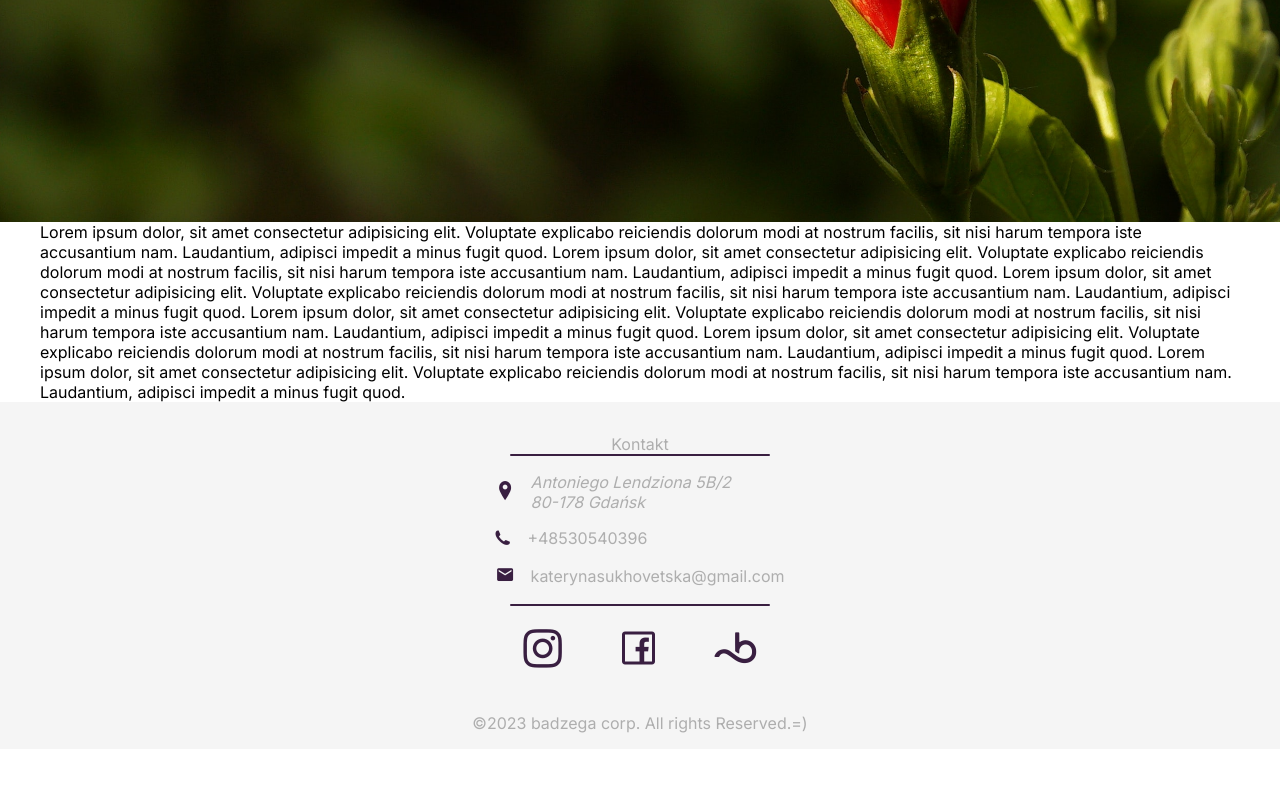
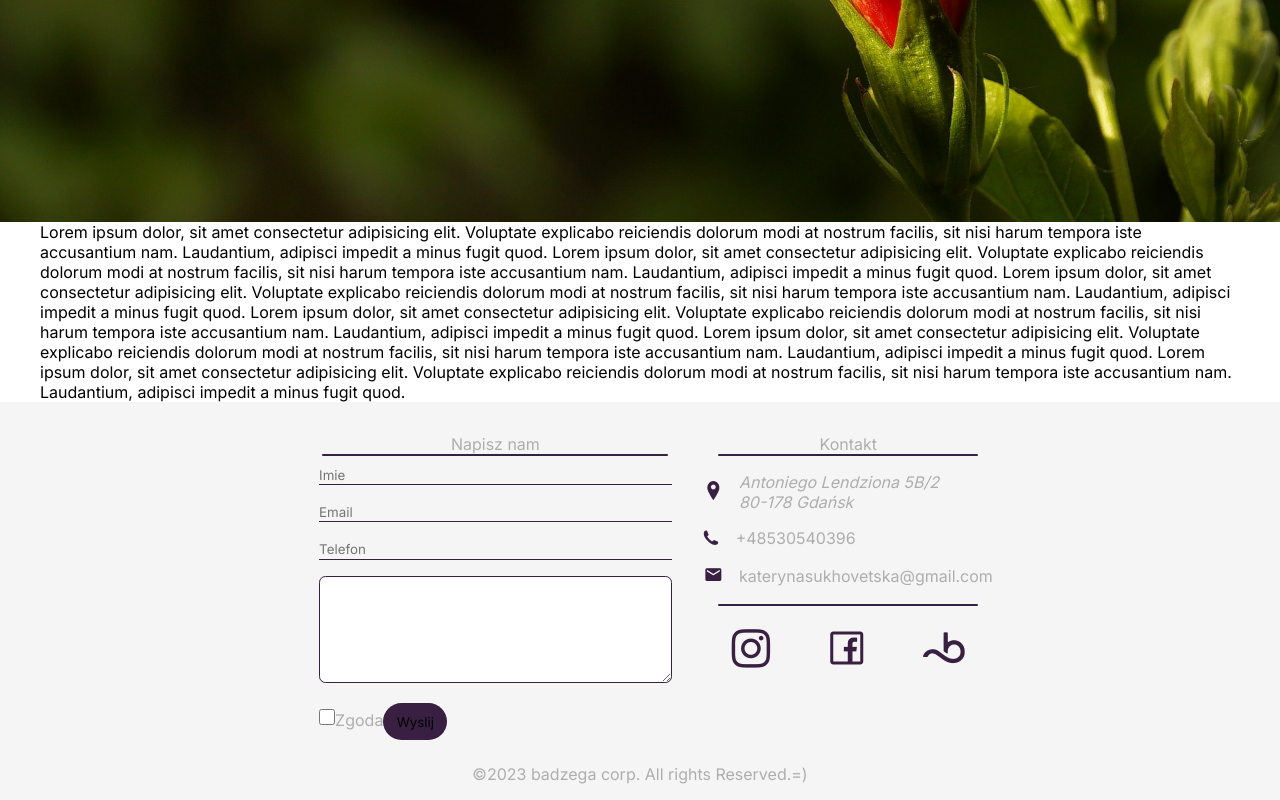
Before and after one commit to Serhiipl/Looks-on-next, a Next.js app: page / in a window 1280 px wide. Shown: the part 578-1378 px from the top of the page. Before the commit the page ends 1327 px from the top, so only its background shows below. Built offline with nearby package versions, Linux system fonts and the light colour scheme.

Commit message:
ADD:ContactForm

```diff
--- a/app/styles/_footer.scss
+++ b/app/styles/_footer.scss
@@ -5,7 +5,41 @@ footer {
   padding: 1rem;
   background-color: whitesmoke;
   color: rgb(174, 174, 174);
+  .form-wrapper {
+    display: flex;
+    flex-direction: column;
+    padding: 0 1rem;
+    .form-title {
+      text-align: center;
+    }
+  }
+  .form-item {
+    padding: 0.5rem 1rem;
+  }
+  .form-item > input {
+    border-bottom: 0.0625rem solid $dark-rose;
+    width: 100%;
+    height: 1.2rem;
+    background-color: whitesmoke;
+  }
+  .form-item > textarea {
+    border: 0.0625rem solid $dark-rose;
+    border-radius: 0.4rem;
+    padding: 4.8px;
+  }
+  .form-item > input[type="checkbox"] {
+    width: 1rem;
+  }
+  .submit-btn {
+    width: 4rem;
+    height: 2.3rem;
+    background-color: $dark-rose;
+    border-radius: 1.3rem;
+  }
+
   .footer-wrapper {
+    display: flex;
+    flex-direction: row;
     max-width: 75rem;
     padding: 1rem;
     .footer-title,
--- /dev/null
+++ b/components/ContactForm.tsx
@@ -0,0 +1,55 @@
+import React from "react";
+import { useState } from "react";
+import { ColoredLine } from "./SocialMedia";
+
+export default function ContactForm() {
+  return (
+    <div className="form-wrapper">
+      <h2 className="form-title">Napisz nam</h2>
+      <ColoredLine />
+      <form action="" method="post">
+        <div className="form-item">
+          <label htmlFor="form-name"></label>
+          <input
+            type="text"
+            name="form-name"
+            autoComplete="on"
+            id="form-name"
+            placeholder="Imie"
+          />
+        </div>
+        <div className="form-item">
+          <label htmlFor="form-email"></label>
+          <input
+            type="email"
+            name="form-email"
+            autoComplete="on"
+            id="form-email"
+            placeholder="Email"
+          />
+        </div>
+        <div className="form-item">
+          <label htmlFor="form-tel"></label>
+          <input
+            type="tel"
+            name="form-tel"
+            autoComplete="on"
+            id="form-tel"
+            placeholder="Telefon"
+          />
+        </div>
+        <div className="form-item">
+          <label htmlFor="form-message"></label>
+          <textarea name="form-message" id="form-message" cols={40} rows={6} />
+        </div>
+        <div className="form-item">
+          <input type="checkbox" name="form-consent" id="form-consent" />
+          <label htmlFor="form-consent">Zgoda</label>
+          <button className="submit-btn" type="submit">
+            Wyslij
+          </button>
+        </div>
+      </form>
+    </div>
+  );
+}
--- a/components/TheFooter.tsx
+++ b/components/TheFooter.tsx
@@ -1,10 +1,12 @@
 import Address from "./Address";
+import ContactForm from "./ContactForm";
 import SocialMedia from "./SocialMedia";
 
 const TheFooter = () => {
   return (
     <footer className="footer">
       <div className="footer-wrapper">
+        <ContactForm />
         <div className="contacts-wrapper">
           <h2 className="footer-title">Kontakt</h2>
           <Address />
```
